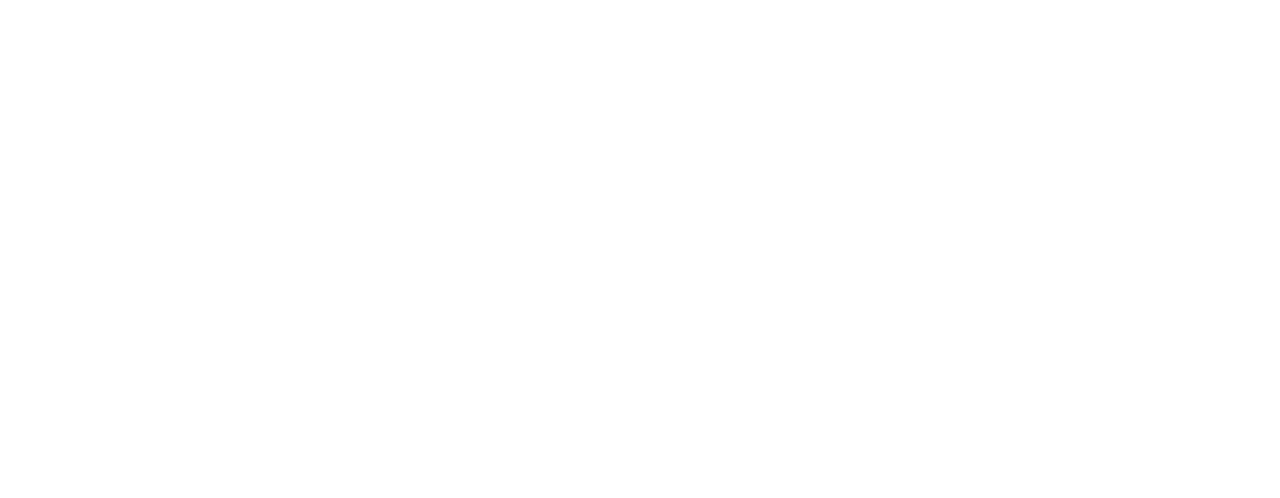
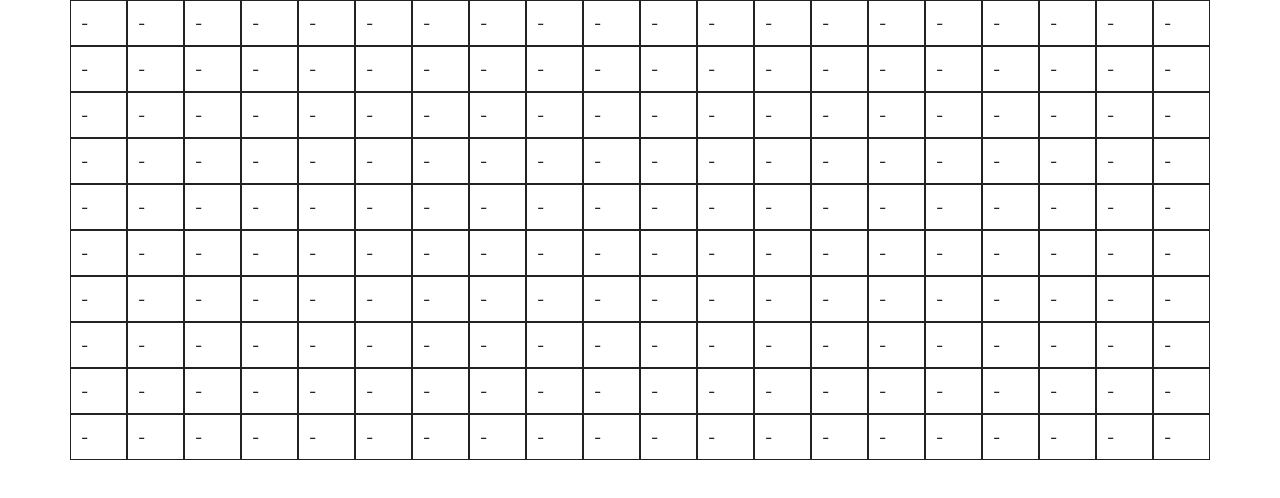
Before and after one commit to rvvergara/battleship, a website built with webpack: page dist/index.html in a window 1280 px wide. Built offline with Linux system fonts and the light colour scheme.

Commit message:
Build initial html mockup for gameboard grid

```diff
--- a/package.json
+++ b/package.json
@@ -34,6 +34,7 @@
     "webpack-dev-server": "^3.2.1"
   },
   "dependencies": {
+    "bootstrap": "^4.3.1",
     "core-js": "^2.6.5"
   }
 }
--- /dev/null
+++ b/src/css/main.css
@@ -0,0 +1,4 @@
+.box {
+  border: 1px solid #222222;
+  padding: 10px;
+}
--- /dev/null
+++ b/src/js/dom/domUtils.js
@@ -0,0 +1,25 @@
+const createGrid = () => {
+  const grid = document.createElement('div');
+  grid.setAttribute('class', 'col-md-6 grid');
+
+  for (let i = 0; i < 10; i++) {
+    grid.appendChild(createRow(10));
+  }
+
+  return grid;
+}
+
+
+const createRow = (num) => {
+  const row = document.createElement('div');
+  row.setAttribute('class', 'row');
+  for (let i = 0; i < num; i++) {
+    const box = document.createElement('div');
+    box.setAttribute('class', 'col box');
+    box.innerText = '-';
+    row.appendChild(box);
+  }
+  return row;
+}
+
+export default createGrid;
--- a/src/js/index.js
+++ b/src/js/index.js
@@ -1,6 +1,8 @@
 // const mainGame = require('./mainGame');
 import mainGame from './mainGame';
-
+import createGrid from './dom/domUtils';
+import 'bootstrap/dist/css/bootstrap.min.css';
+import '../css/main.css';
 const {
   humanBoard,
   computerBoard,
@@ -9,3 +11,14 @@ const {
 } = mainGame().battleShipObjs;
 
 mainGame().gameTurn(1, human, computer, humanBoard, computerBoard);
+const humanBoardGrid = createGrid();
+const computerBoardGrid = createGrid();
+
+const container = document.querySelector('.container');
+
+const mainRow = document.createElement('div');
+mainRow.setAttribute('class', 'row');
+mainRow.appendChild(humanBoardGrid);
+mainRow.appendChild(computerBoardGrid);
+
+container.appendChild(mainRow);
--- a/src/js/mainGame.js
+++ b/src/js/mainGame.js
@@ -25,13 +25,13 @@ const mainGame = () => {
       makeChoice: computerMakeChoice,
     });
 
-    // Position ships for Player1
+    // Position ships for human
     humanBoard.setShipPosition(humanFleet.cruiser1, 0, 'vertical');
     humanBoard.setShipPosition(humanFleet.frigate1, 2, 'vertical');
     humanBoard.setShipPosition(humanFleet.destroyer1, 4, 'vertical');
     humanBoard.setShipPosition(humanFleet.carrier, 6, 'vertical');
 
-    // Position ships for Player2
+    // Position ships for computer
     computerBoard.setShipPosition(computerFleet.cruiser1, 0, 'vertical');
     computerBoard.setShipPosition(computerFleet.frigate1, 2, 'vertical');
     computerBoard.setShipPosition(computerFleet.destroyer1, 4, 'vertical');
--- a/webpack.config.js
+++ b/webpack.config.js
@@ -14,11 +14,11 @@ module.exports = {
         test: /\.css$/,
         loader: ['style-loader', 'css-loader'],
       },
-      {
-        test: /\.js$/,
-        exclude: /node_modules/,
-        loader: 'babel-loader',
-      },
+      // {
+      //   test: /\.js$/,
+      //   exclude: /node_modules/,
+      //   loader: 'babel-loader',
+      // },
     ],
   },
 };
```
Also changed, not shown: dist/index.html, dist/main.bundle.js, 1 other file.
